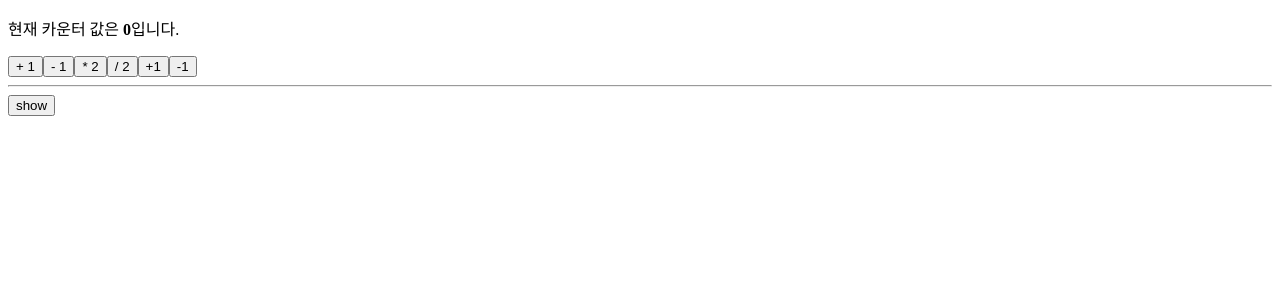
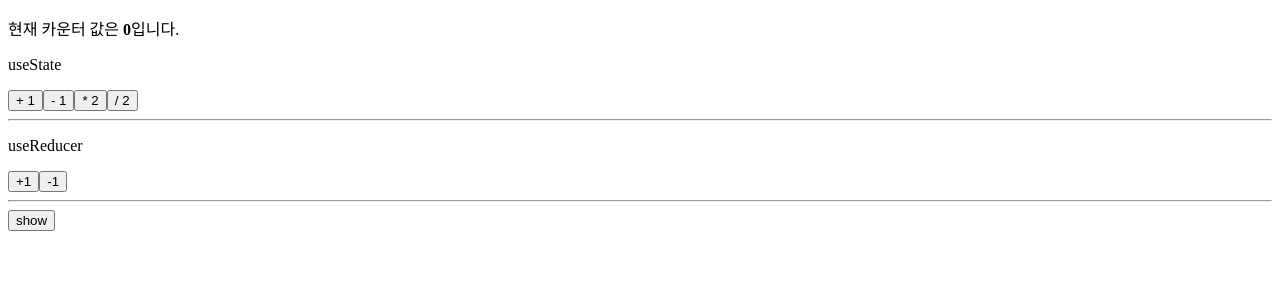
Before and after one commit to mitzbarbie/react-hooks-tutorial, a React (Create React App) app: page / in a window 1280 px wide. Shown: the top 300 px of the page. Built offline with nearby package versions, Linux system fonts and the light colour scheme.

Commit message:
description added

```diff
--- a/src/Counter.js
+++ b/src/Counter.js
@@ -23,10 +23,13 @@ const Counter = () => {
       <p>
         현재 카운터 값은 <b>{state.value}</b>입니다.
       </p>
+      <p>useState</p>
       <button onClick={() => setValue(value + 1)}>+ 1</button>
       <button onClick={() => setValue(value - 1)}>- 1</button>
       <button onClick={() => setValue(value * 2)}>* 2</button>
       <button onClick={() => setValue(value / 2)}>/ 2</button>
+      <hr />
+      <p>useReducer</p>
       <button onClick={() => dispatch({ type: "INCREMENT" })}>+1</button>
       <button onClick={() => dispatch({ type: "DECREMENT" })}>-1</button>
     </div>
```
